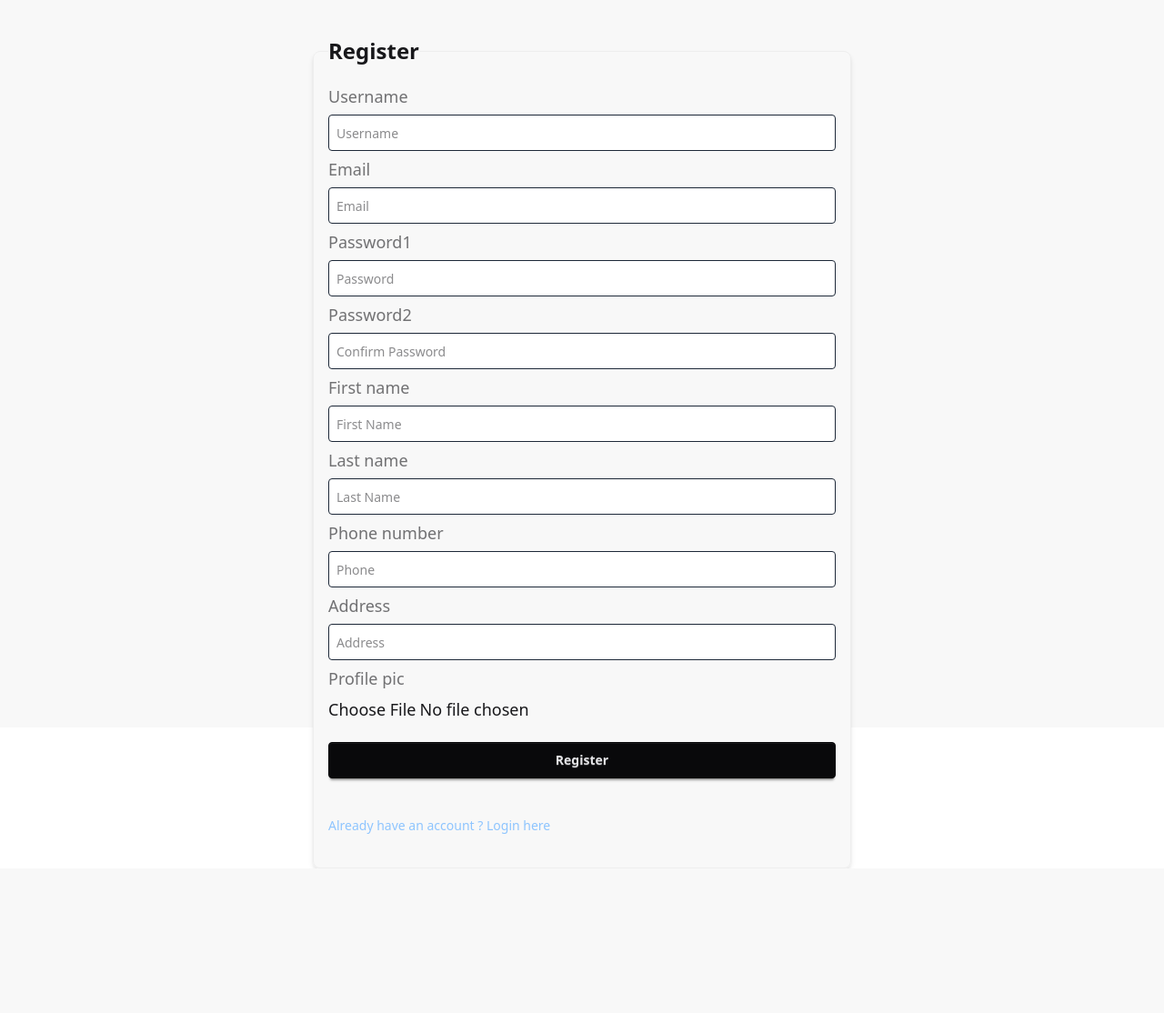
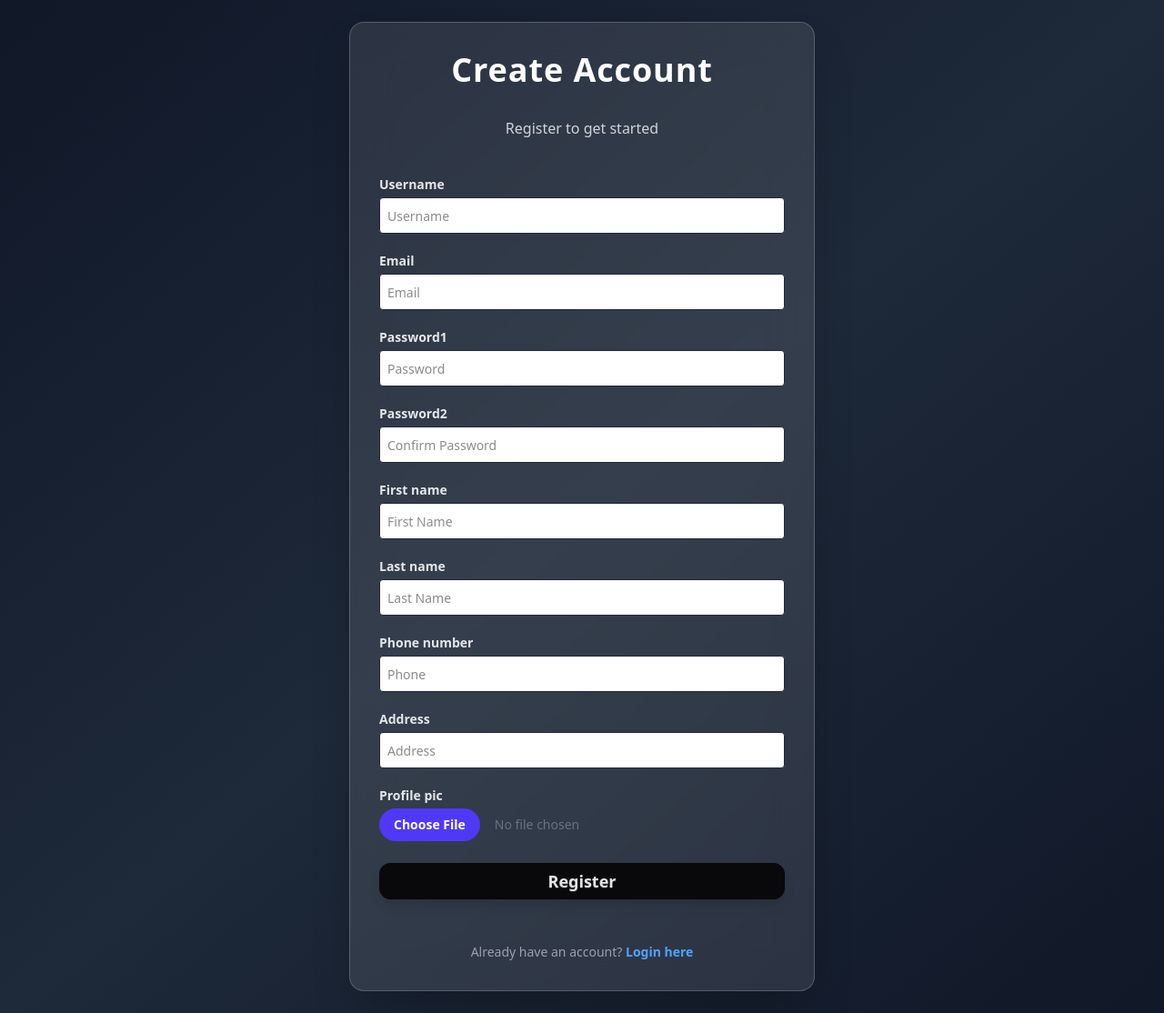
Before and after one commit to Sushant7-codes/FINAL_RETAIL_POS, a Django app: page /accounts/register/ in a window 1280 px wide. Shown: the whole page at 91% size. Before the commit the page ends 955 px from the top, so only its background shows below. Run offline with Django 5.2, Linux system fonts and the light colour scheme; some libraries are stand-ins or nearby versions.

Commit message:
after changing the designs of login and register form

```diff
--- a/accounts/forms.py
+++ b/accounts/forms.py
@@ -93,8 +93,19 @@ class RetailAdminRegisterForm(forms.Form):
         ),
     )
     profile_pic = forms.ImageField(
-        widget=forms.ClearableFileInput(attrs={"class": "input-file"}), required=False
-    )
+    required=False,
+    widget=forms.ClearableFileInput(
+        attrs={
+            "class": "block w-full text-sm text-gray-500 \
+                      file:mr-4 file:py-2 file:px-4 \
+                      file:rounded-full file:border-0 \
+                      file:text-sm file:font-semibold \
+                      file:bg-indigo-600 file:text-white \
+                      hover:file:bg-indigo-700 cursor-pointer"
+        }
+    ),
+)
+
 
     def clean(self):
         print(self.cleaned_data["password1"], self.cleaned_data["password2"])
--- a/accounts/templates/accounts/register.html
+++ b/accounts/templates/accounts/register.html
@@ -1,51 +1,59 @@
 {% extends 'base.html' %}
-
 
 {% block sidebar %}
 {% endblock %}
 
+{% block content %}
+<div class="w-full min-h-screen flex items-center justify-center bg-gradient-to-br from-gray-900 via-gray-800 to-gray-900 p-6 ">
 
-{% block content %}
-<div class="w-full flex justify-center p-4">
-
-    <div class="toast toast-end toast-top">
+    <!-- Toast Errors -->
+    <div class="toast toast-end toast-top z-50">
         {% for error in form.non_field_errors %}
-        <div class="alert alert-error alert-soft">
-            <span>{{error}}</span>
+        <div class="alert alert-error shadow-lg">
+            <span class="font-semibold">{{ error }}</span>
         </div>
         {% endfor %}
     </div>
-    <form class="w-1/2 flex flex-col p-4 " method="post" enctype="multipart/form-data">
+
+    <!-- Register Card -->
+    <form method="post" enctype="multipart/form-data"
+          class="w-full max-w-lg bg-white/10 backdrop-blur-xl border border-white/20 rounded-2xl shadow-2xl p-8 flex flex-col gap-6 animate-fade-in">
         {% csrf_token %}
 
-        <fieldset class="fieldset bg-base-200 border-base-300 rounded-box border p-4 text-sm md:text-lg shadow-md ">
-            <legend class="fieldset-legend text-2xl">Register</legend>
+        <!-- Title -->
+        <h1 class="text-4xl font-extrabold text-center text-white tracking-wide mb-2">Create Account</h1>
+        <p class="text-gray-300 text-center mb-4">Register to get started</p>
+
+        <!-- Fields -->
+        <div class="space-y-5">
+            {% for field in form %}
+            <div>
+                <label class="block text-gray-200 text-sm font-semibold mb-1">{{ field.label }}</label>
+                <div class="w-full">
+                    {{ field }}
+                </div>
 
 
-            {% for field in form %}
-
-
-            <label class="label">{{field.label}}</label>
-            {{field}}
-
-            {% for error in field.errors %}
-            <div class="text-red-600 text-sm">
-                <span>{{error}}</span>
+                {% for error in field.errors %}
+                <p class="text-red-400 text-sm mt-1">{{ error }}</p>
+                {% endfor %}
             </div>
             {% endfor %}
 
-            {% endfor %}
+        </div>
 
+        <!-- Submit -->
+        <button type="submit"
+                class="btn btn-neutral w-full py-3 text-lg font-semibold rounded-xl shadow-lg hover:scale-105 transition-transform">
+            Register
+        </button>
 
-
-
-            <button class="btn btn-neutral mt-4">Register</button>
-
-            <a href="{% url 'accounts:retail_admin_login' %}" class="mt-9 mb-5 text-sm text-blue-300">Already have an account ? Login here</a>
-
-        </fieldset>
-
+        <!-- Login link -->
+        <p class="text-center text-gray-400 text-sm mt-6">
+            Already have an account?
+            <a href="{% url 'accounts:retail_admin_login' %}"
+               class="text-blue-400 font-semibold hover:underline">Login here</a>
+        </p>
     </form>
 </div>
-<!-- Your page content here -->
 {% endblock %}
--- a/project/settings.py
+++ b/project/settings.py
@@ -37,6 +37,9 @@ INSTALLED_APPS = [
     'django.contrib.sessions',
     'django.contrib.messages',
     'django.contrib.staticfiles',
+
+    'widget_tweaks',
+
     'tailwind',
     'theme',
     'app',
--- a/theme/static/css/dist/styles.css
+++ b/theme/static/css/dist/styles.css
@@ -8,6 +8,7 @@
     --font-mono: ui-monospace, SFMono-Regular, Menlo, Monaco, Consolas, "Liberation Mono",
       "Courier New", monospace;
     --color-red-50: oklch(97.1% 0.013 17.38);
+    --color-red-400: oklch(70.4% 0.191 22.216);
     --color-red-500: oklch(63.7% 0.237 25.331);
     --color-red-600: oklch(57.7% 0.245 27.325);
     --color-red-800: oklch(44.4% 0.177 26.899);
@@ -33,16 +34,19 @@
     --color-purple-600: oklch(55.8% 0.288 302.321);
     --color-pink-400: oklch(71.8% 0.202 349.761);
     --color-gray-50: oklch(98.5% 0.002 247.839);
+    --color-gray-200: oklch(92.8% 0.006 264.531);
     --color-gray-300: oklch(87.2% 0.01 258.338);
     --color-gray-400: oklch(70.7% 0.022 261.325);
     --color-gray-500: oklch(55.1% 0.027 264.364);
     --color-gray-600: oklch(44.6% 0.03 256.802);
     --color-gray-700: oklch(37.3% 0.034 259.733);
     --color-gray-800: oklch(27.8% 0.033 256.848);
+    --color-gray-900: oklch(21% 0.034 264.665);
     --color-black: #000;
     --color-white: #fff;
     --spacing: 0.25rem;
     --container-md: 28rem;
+    --container-lg: 32rem;
     --text-sm: 0.875rem;
     --text-sm--line-height: calc(1.25 / 0.875);
     --text-lg: 1.125rem;
@@ -53,12 +57,18 @@
     --text-2xl--line-height: calc(2 / 1.5);
     --text-3xl: 1.875rem;
     --text-3xl--line-height: calc(2.25 / 1.875);
+    --text-4xl: 2.25rem;
+    --text-4xl--line-height: calc(2.5 / 2.25);
     --font-weight-medium: 500;
     --font-weight-semibold: 600;
     --font-weight-bold: 700;
+    --font-weight-extrabold: 800;
+    --tracking-wide: 0.025em;
     --radius-md: 0.375rem;
     --radius-lg: 0.5rem;
+    --radius-xl: 0.75rem;
     --radius-2xl: 1rem;
+    --blur-xl: 24px;
     --blur-3xl: 64px;
     --default-transition-duration: 150ms;
     --default-transition-timing-function: cubic-bezier(0.4, 0, 0.2, 1);
@@ -1121,6 +1215,9 @@
   }
   .mt-5 {
     margin-top: calc(var(--spacing) * 5);
+  }
+  .mt-6 {
+    margin-top: calc(var(--spacing) * 6);
   }
   .mt-8 {
     margin-top: calc(var(--spacing) * 8);
@@ -1143,6 +1240,9 @@
     padding-block: calc(0.25rem * 2);
     color: var(--color-base-content);
     font-weight: 600;
+  }
+  .mb-1 {
+    margin-bottom: calc(var(--spacing) * 1);
   }
   .mb-2 {
     margin-bottom: calc(var(--spacing) * 2);
@@ -1325,6 +1425,9 @@
   .w-full {
     width: 100%;
   }
+  .max-w-lg {
+    max-width: var(--container-lg);
+  }
   .max-w-md {
     max-width: var(--container-md);
   }
@@ -1333,6 +1436,27 @@
   }
   .transform {
     transform: var(--tw-rotate-x,) var(--tw-rotate-y,) var(--tw-rotate-z,) var(--tw-skew-x,) var(--tw-skew-y,);
+  }
+  .link {
+    cursor: pointer;
+    text-decoration-line: underline;
+  }
+  .link:focus {
+    --tw-outline-style: none;
+    outline-style: none;
+  }
+  @media (forced-colors: active) {
+    .link:focus {
+      outline: 2px solid transparent;
+      outline-offset: 2px;
+    }
+  }
+  .link:focus-visible {
+    outline: 2px solid currentColor;
+    outline-offset: 2px;
+  }
+  .cursor-pointer {
+    cursor: pointer;
   }
   .grid-cols-1 {
     grid-template-columns: repeat(1, minmax(0, 1fr));
@@ -1365,6 +1489,11 @@
     margin-block-start: calc(calc(var(--spacing) * 3) * var(--tw-space-y-reverse));
     margin-block-end: calc(calc(var(--spacing) * 3) * calc(1 - var(--tw-space-y-reverse)));
   }
+  :where(.space-y-5 > :not(:last-child)) {
+    --tw-space-y-reverse: 0;
+    margin-block-start: calc(calc(var(--spacing) * 5) * var(--tw-space-y-reverse));
+    margin-block-end: calc(calc(var(--spacing) * 5) * calc(1 - var(--tw-space-y-reverse)));
+  }
   :where(.space-y-6 > :not(:last-child)) {
     --tw-space-y-reverse: 0;
     margin-block-start: calc(calc(var(--spacing) * 6) * var(--tw-space-y-reverse));
@@ -1397,6 +1526,9 @@
   .rounded-md {
     border-radius: var(--radius-md);
   }
+  .rounded-xl {
+    border-radius: var(--radius-xl);
+  }
   .border {
     border-style: var(--tw-border-style);
     border-width: 1px;
@@ -1442,6 +1574,14 @@
   .border-red-500 {
     border-color: var(--color-red-500);
   }
+  .border-white\/20 {
+    border-color: color-mix(in srgb, #fff 20%, transparent);
+  }
+  @supports (color: color-mix(in lab, red, red)) {
+    .border-white\/20 {
+      border-color: color-mix(in oklab, var(--color-white) 20%, transparent);
+    }
+  }
   .bg-base-100 {
     background-color: var(--color-base-100);
   }
@@ -1468,6 +1616,14 @@
   }
   .bg-white {
     background-color: var(--color-white);
+  }
+  .bg-white\/10 {
+    background-color: color-mix(in srgb, #fff 10%, transparent);
+  }
+  @supports (color: color-mix(in lab, red, red)) {
+    .bg-white\/10 {
+      background-color: color-mix(in oklab, var(--color-white) 10%, transparent);
+    }
   }
   .bg-white\/30 {
     background-color: color-mix(in srgb, #fff 30%, transparent);
@@ -1504,6 +1660,10 @@
     --tw-gradient-from: var(--color-blue-600);
     --tw-gradient-stops: var(--tw-gradient-via-stops, var(--tw-gradient-position), var(--tw-gradient-from) var(--tw-gradient-from-position), var(--tw-gradient-to) var(--tw-gradient-to-position));
   }
+  .from-gray-900 {
+    --tw-gradient-from: var(--color-gray-900);
+    --tw-gradient-stops: var(--tw-gradient-via-stops, var(--tw-gradient-position), var(--tw-gradient-from) var(--tw-gradient-from-position), var(--tw-gradient-to) var(--tw-gradient-to-position));
+  }
   .from-purple-400\/20 {
     --tw-gradient-from: color-mix(in srgb, oklch(71.4% 0.203 305.504) 20%, transparent);
   }
@@ -1513,6 +1673,15 @@
     }
   }
   .from-purple-400\/20 {
+    --tw-gradient-stops: var(--tw-gradient-via-stops, var(--tw-gradient-position), var(--tw-gradient-from) var(--tw-gradient-from-position), var(--tw-gradient-to) var(--tw-gradient-to-position));
+  }
+  .via-gray-800 {
+    --tw-gradient-via: var(--color-gray-800);
+    --tw-gradient-via-stops: var(--tw-gradient-position), var(--tw-gradient-from) var(--tw-gradient-from-position), var(--tw-gradient-via) var(--tw-gradient-via-position), var(--tw-gradient-to) var(--tw-gradient-to-position);
+    --tw-gradient-stops: var(--tw-gradient-via-stops);
+  }
+  .to-gray-900 {
+    --tw-gradient-to: var(--color-gray-900);
     --tw-gradient-stops: var(--tw-gradient-via-stops, var(--tw-gradient-position), var(--tw-gradient-from) var(--tw-gradient-from-position), var(--tw-gradient-to) var(--tw-gradient-to-position));
   }
   .to-indigo-100 {
@@ -1557,6 +1726,9 @@
   .p-6 {
     padding: calc(var(--spacing) * 6);
   }
+  .p-8 {
+    padding: calc(var(--spacing) * 8);
+  }
   .select-sm {
     --size: calc(var(--size-field, 0.25rem) * 8);
     font-size: 0.75rem;
@@ -1603,6 +1775,10 @@
     font-size: var(--text-3xl);
     line-height: var(--tw-leading, var(--text-3xl--line-height));
   }
+  .text-4xl {
+    font-size: var(--text-4xl);
+    line-height: var(--tw-leading, var(--text-4xl--line-height));
+  }
   .text-lg {
     font-size: var(--text-lg);
     line-height: var(--tw-leading, var(--text-lg--line-height));
@@ -1619,6 +1795,10 @@
     --tw-font-weight: var(--font-weight-bold);
     font-weight: var(--font-weight-bold);
   }
+  .font-extrabold {
+    --tw-font-weight: var(--font-weight-extrabold);
+    font-weight: var(--font-weight-extrabold);
+  }
   .font-medium {
     --tw-font-weight: var(--font-weight-medium);
     font-weight: var(--font-weight-medium);
@@ -1627,18 +1807,31 @@
     --tw-font-weight: var(--font-weight-semibold);
     font-weight: var(--font-weight-semibold);
   }
+  .tracking-wide {
+    --tw-tracking: var(--tracking-wide);
+    letter-spacing: var(--tracking-wide);
+  }
   .text-blue-50 {
     color: var(--color-blue-50);
   }
   .text-blue-300 {
     color: var(--color-blue-300);
   }
+  .text-blue-400 {
+    color: var(--color-blue-400);
+  }
   .text-blue-500 {
     color: var(--color-blue-500);
   }
   .text-blue-600 {
     color: var(--color-blue-600);
   }
+  .text-gray-200 {
+    color: var(--color-gray-200);
+  }
+  .text-gray-300 {
+    color: var(--color-gray-300);
+  }
   .text-gray-400 {
     color: var(--color-gray-400);
   }
@@ -1697,13 +1896,31 @@
     --tw-shadow: 0 4px 6px -1px var(--tw-shadow-color, rgb(0 0 0 / 0.1)), 0 2px 4px -2px var(--tw-shadow-color, rgb(0 0 0 / 0.1));
     box-shadow: var(--tw-inset-shadow), var(--tw-inset-ring-shadow), var(--tw-ring-offset-shadow), var(--tw-ring-shadow), var(--tw-shadow);
   }
+  .ring {
+    --tw-ring-shadow: var(--tw-ring-inset,) 0 0 0 calc(1px + var(--tw-ring-offset-width)) var(--tw-ring-color, currentcolor);
+    box-shadow: var(--tw-inset-shadow), var(--tw-inset-ring-shadow), var(--tw-ring-offset-shadow), var(--tw-ring-shadow), var(--tw-shadow);
+  }
+  .outline {
+    outline-style: var(--tw-outline-style);
+    outline-width: 1px;
+  }
   .blur-3xl {
     --tw-blur: blur(var(--blur-3xl));
     filter: var(--tw-blur,) var(--tw-brightness,) var(--tw-contrast,) var(--tw-grayscale,) var(--tw-hue-rotate,) var(--tw-invert,) var(--tw-saturate,) var(--tw-sepia,) var(--tw-drop-shadow,);
   }
+  .backdrop-blur-xl {
+    --tw-backdrop-blur: blur(var(--blur-xl));
+    -webkit-backdrop-filter: var(--tw-backdrop-blur,) var(--tw-backdrop-brightness,) var(--tw-backdrop-contrast,) var(--tw-backdrop-grayscale,) var(--tw-backdrop-hue-rotate,) var(--tw-backdrop-invert,) var(--tw-backdrop-opacity,) var(--tw-backdrop-saturate,) var(--tw-backdrop-sepia,);
+    backdrop-filter: var(--tw-backdrop-blur,) var(--tw-backdrop-brightness,) var(--tw-backdrop-contrast,) var(--tw-backdrop-grayscale,) var(--tw-backdrop-hue-rotate,) var(--tw-backdrop-invert,) var(--tw-backdrop-opacity,) var(--tw-backdrop-saturate,) var(--tw-backdrop-sepia,);
+  }
   .backdrop-filter {
     -webkit-backdrop-filter: var(--tw-backdrop-blur,) var(--tw-backdrop-brightness,) var(--tw-backdrop-contrast,) var(--tw-backdrop-grayscale,) var(--tw-backdrop-hue-rotate,) var(--tw-backdrop-invert,) var(--tw-backdrop-opacity,) var(--tw-backdrop-saturate,) var(--tw-backdrop-sepia,);
     backdrop-filter: var(--tw-backdrop-blur,) var(--tw-backdrop-brightness,) var(--tw-backdrop-contrast,) var(--tw-backdrop-grayscale,) var(--tw-backdrop-hue-rotate,) var(--tw-backdrop-invert,) var(--tw-backdrop-opacity,) var(--tw-backdrop-saturate,) var(--tw-backdrop-sepia,);
+  }
+  .transition {
+    transition-property: color, background-color, border-color, outline-color, text-decoration-color, fill, stroke, --tw-gradient-from, --tw-gradient-via, --tw-gradient-to, opacity, box-shadow, transform, translate, scale, rotate, filter, -webkit-backdrop-filter, backdrop-filter, display, visibility, content-visibility, overlay, pointer-events;
+    transition-timing-function: var(--tw-ease, var(--default-transition-timing-function));
+    transition-duration: var(--tw-duration, var(--default-transition-duration));
   }
   .transition-all {
     transition-property: all;
@@ -1712,6 +1929,11 @@
   }
   .transition-colors {
     transition-property: color, background-color, border-color, outline-color, text-decoration-color, fill, stroke, --tw-gradient-from, --tw-gradient-via, --tw-gradient-to;
+    transition-timing-function: var(--tw-ease, var(--default-transition-timing-function));
+    transition-duration: var(--tw-duration, var(--default-transition-duration));
+  }
+  .transition-transform {
+    transition-property: transform, translate, scale, rotate;
     transition-timing-function: var(--tw-ease, var(--default-transition-timing-function));
     transition-duration: var(--tw-duration, var(--default-transition-duration));
   }
@@ -2130,6 +2400,10 @@
   syntax: "*";
   inherits: false;
 }
+@property --tw-tracking {
+  syntax: "*";
+  inherits: false;
+}
 @property --tw-shadow {
   syntax: "*";
   inherits: false;
@@ -2195,6 +2469,11 @@
   inherits: false;
   initial-value: 0 0 #0000;
 }
+@property --tw-outline-style {
+  syntax: "*";
+  inherits: false;
+  initial-value: solid;
+}
 @property --tw-blur {
   syntax: "*";
   inherits: false;
@@ -2287,6 +2566,21 @@
 @property --tw-duration {
   syntax: "*";
   inherits: false;
+}
+@property --tw-scale-x {
+  syntax: "*";
+  inherits: false;
+  initial-value: 1;
+}
+@property --tw-scale-y {
+  syntax: "*";
+  inherits: false;
+  initial-value: 1;
+}
+@property --tw-scale-z {
+  syntax: "*";
+  inherits: false;
+  initial-value: 1;
 }
 @layer properties {
   @supports ((-webkit-hyphens: none) and (not (margin-trim: inline))) or ((-moz-orient: inline) and (not (color:rgb(from red r g b)))) {
@@ -2308,6 +2602,7 @@
       --tw-gradient-via-position: 50%;
       --tw-gradient-to-position: 100%;
       --tw-font-weight: initial;
+      --tw-tracking: initial;
       --tw-shadow: 0 0 #0000;
       --tw-shadow-color: initial;
       --tw-shadow-alpha: 100%;
@@ -2322,6 +2617,7 @@
       --tw-ring-offset-width: 0px;
       --tw-ring-offset-color: #fff;
       --tw-ring-offset-shadow: 0 0 #0000;
+      --tw-outline-style: solid;
       --tw-blur: initial;
       --tw-brightness: initial;
       --tw-contrast: initial;
@@ -2345,6 +2641,9 @@
       --tw-backdrop-saturate: initial;
       --tw-backdrop-sepia: initial;
       --tw-duration: initial;
-    }
-  }
-}
+      --tw-scale-x: 1;
+      --tw-scale-y: 1;
+      --tw-scale-z: 1;
+    }
+  }
+}
--- a/theme/templates/base.html
+++ b/theme/templates/base.html
@@ -10,7 +10,7 @@
     {% tailwind_css %}
 </head>
 
-<body class="flex h-screen bg-base-200">
+<body class="flex min-h-screen bg-base-200">
 
     {% block sidebar %}
     <!-- Sidebar -->
```
Also changed, not shown: other parts of theme/static/css/dist/styles.css (+146 -0 lines), accounts/templates/accounts/login.html (+39 -23 lines), db.sqlite3, media/profile_pics/ccr.jpg (added).
